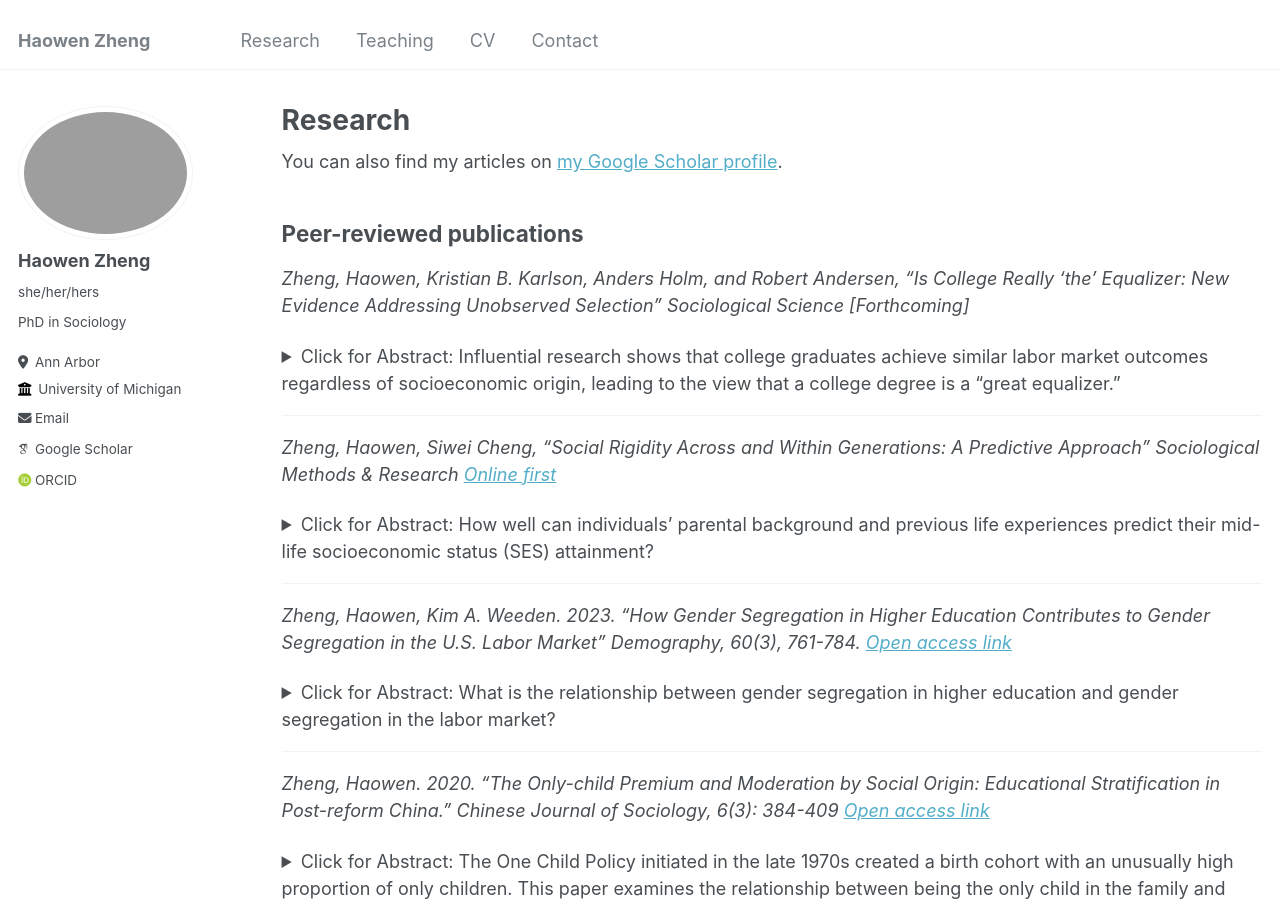
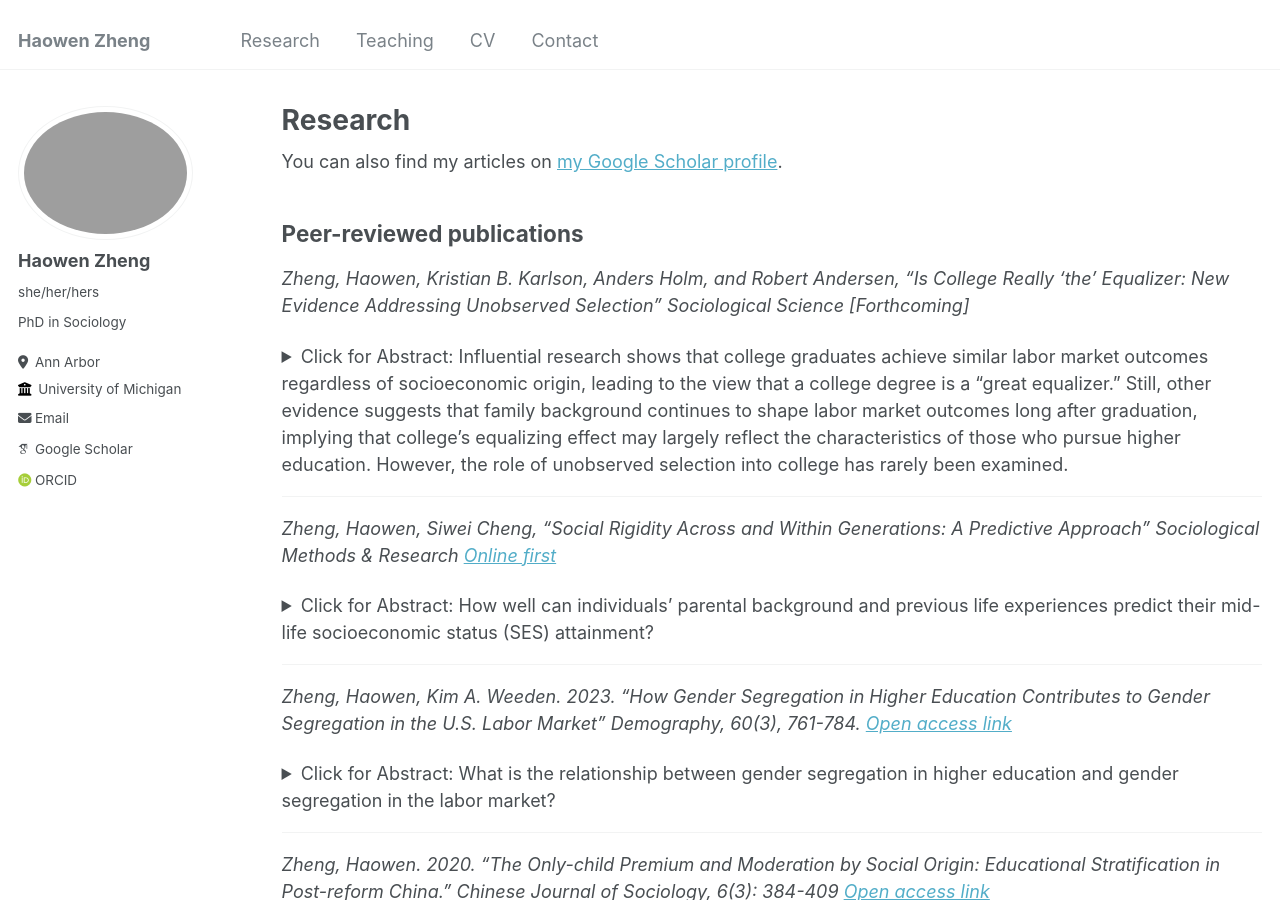
Before and after one commit to haowenzhg/haowenzhg.github.io, a Jekyll site: the page built from _pages/research.md, in a window 1280 px wide and 900 px high. Built offline with Jekyll 4.4.1, drawn with Linux system fonts in a browser that asks for light colours; some web fonts are replaced.

```diff
--- a/_pages/research.md
+++ b/_pages/research.md
@@ -16,7 +16,7 @@ author_profile: true
 _Zheng, Haowen, Kristian B. Karlson, Anders Holm, and Robert Andersen, “Is College Really ‘the’ Equalizer: New Evidence Addressing Unobserved Selection” Sociological Science [Forthcoming]_
 <details>
 
-<summary> Click for Abstract: Influential research shows that college graduates achieve similar labor market outcomes regardless of socioeconomic origin, leading to the view that a college degree is a “great equalizer.” </summary> Still, other evidence suggests that family background continues to shape labor market outcomes long after graduation, implying that college’s equalizing effect may largely reflect the characteristics of those who pursue higher education. However, the role of unobserved selection into college has rarely been examined. After formally illustrating how this unobserved selection can bias estimates of the college effect, we present new analyses that correct for this bias using an instrumental-variable approach on white male respondents in the 1979 cohort of the National Longitudinal Survey of Youth. The selection-corrected results suggest that intergenerational mobility is similar among college graduates and nongraduates. Although college yields substantial returns for all, these returns do not differ by family background. We conclude that for higher education to serve as a true equalizer, it must become both less selective and more accessible to students from disadvantaged backgrounds.
+<summary> Click for Abstract: Influential research shows that college graduates achieve similar labor market outcomes regardless of socioeconomic origin, leading to the view that a college degree is a “great equalizer.” Still, other evidence suggests that family background continues to shape labor market outcomes long after graduation, implying that college’s equalizing effect may largely reflect the characteristics of those who pursue higher education. However, the role of unobserved selection into college has rarely been examined. </summary> After formally illustrating how this unobserved selection can bias estimates of the college effect, we present new analyses that correct for this bias using an instrumental-variable approach on white male respondents in the 1979 cohort of the National Longitudinal Survey of Youth. The selection-corrected results suggest that intergenerational mobility is similar among college graduates and nongraduates. Although college yields substantial returns for all, these returns do not differ by family background. We conclude that for higher education to serve as a true equalizer, it must become both less selective and more accessible to students from disadvantaged backgrounds.
 
 </details>
 
```
